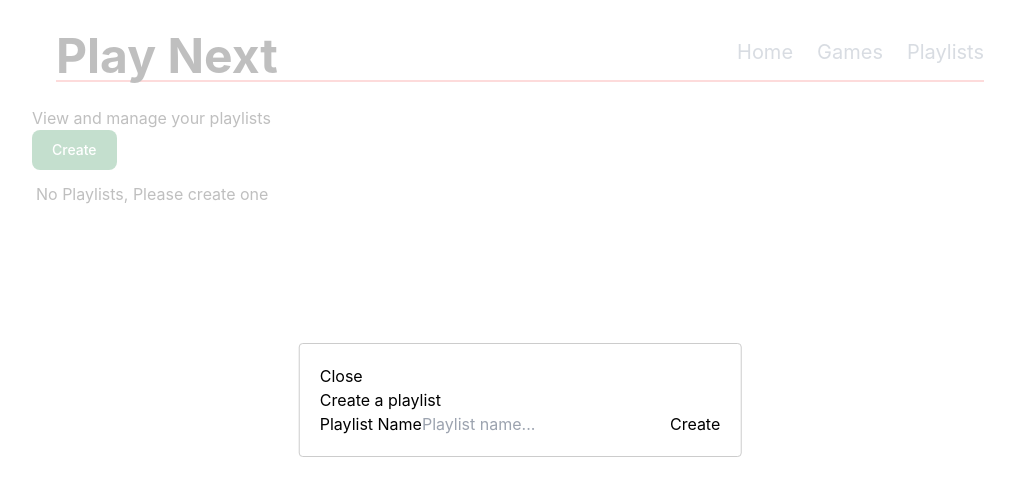
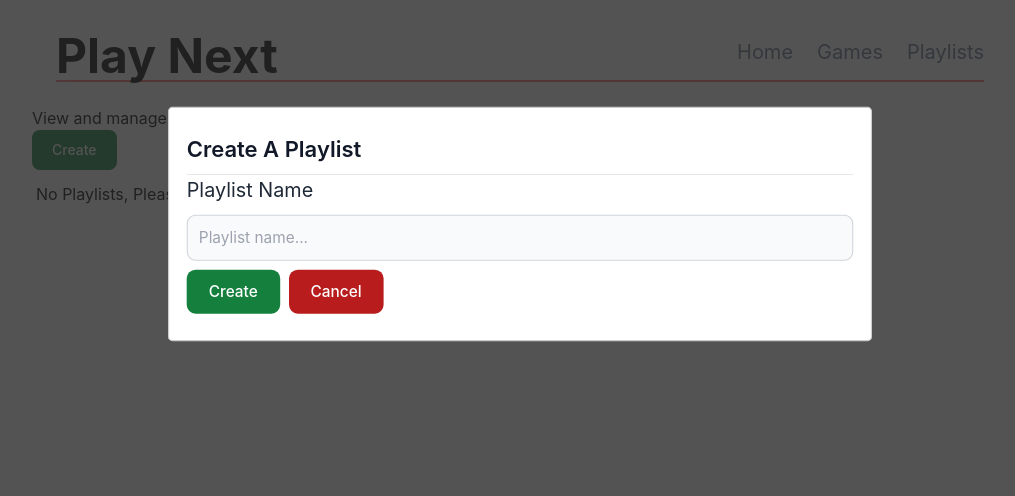
Before and after one commit to tobaojo/PlayNext, a React (Vite) app: page /playlist in a window 1280 px wide. Both pictures are taken after a click on the button "Create". Shown: the top 496 px of the page, without its empty margins (120-1135 px from the left). Built offline with nearby package versions, Linux system fonts and the light colour scheme.

Commit message:
added toasts and cleaned up modals

```diff
--- a/package.json
+++ b/package.json
@@ -19,6 +19,7 @@
     "react-dom": "^18.2.0",
     "react-modal": "^3.16.1",
     "react-router-dom": "^6.23.1",
+    "react-toastify": "^10.0.5",
     "swiper": "^11.1.4",
     "zod": "^3.23.8"
   },
--- a/src/App.tsx
+++ b/src/App.tsx
@@ -1,10 +1,12 @@
 import { Outlet } from 'react-router-dom';
 import Navbar from './components/Navbar';
+import { ToastContainer } from 'react-toastify';
 
 function App() {
   return (
     <>
       <Navbar />
+      <ToastContainer />
       <Outlet />
     </>
   );
--- /dev/null
+++ b/src/CSS/Modal.css
@@ -0,0 +1,13 @@
+.ReactModal__Overlay {
+  opacity: 0;
+  transition: opacity 300ms ease-in-out, transform 400ms ease-in-out;
+}
+
+.ReactModal__Overlay--after-open {
+  opacity: 1;
+  transform: scale(1.1);
+}
+
+.ReactModal__Overlay--before-close {
+  opacity: 0;
+}
--- a/src/components/CreatePlaylistForm.tsx
+++ b/src/components/CreatePlaylistForm.tsx
@@ -1,17 +1,23 @@
-import { useState, FC } from 'react';
+import { useState, FC, Dispatch, SetStateAction } from 'react';
 import { saveToStorage } from '../api/api';
 import { Playlist } from '../types/types';
+import { toast } from 'react-toastify';
+import 'react-toastify/dist/ReactToastify.css';
 
 type CreatePlaylistFormProps = {
   setPlaylists: React.Dispatch<React.SetStateAction<Playlist[]>>;
-  onClose: () => void;
+  closeModal: Dispatch<SetStateAction<boolean>>;
 };
 
-const CreatePlaylistForm: FC<CreatePlaylistFormProps> = ({ setPlaylists, onClose }) => {
+const CreatePlaylistForm: FC<CreatePlaylistFormProps> = ({ setPlaylists, closeModal }) => {
   const [playlistName, setPlaylistName] = useState('');
 
   const handleSubmit = (e: React.FormEvent<HTMLFormElement>) => {
     e.preventDefault();
+    if (!playlistName || playlistName.trim() === '') {
+      toast.warn('Please name playlist', { autoClose: 1500 });
+      return;
+    }
     const newPlaylist: Playlist = {
       id: Math.floor(Math.random() * 10000),
       name: playlistName,
@@ -25,23 +31,43 @@ const CreatePlaylistForm: FC<CreatePlaylistFormProps> = ({ setPlaylists, onClose
     });
 
     setPlaylistName('');
-    onClose();
+    toast.success('Playlist created', { autoClose: 1000 });
+    closeModal(false);
   };
 
   return (
+    <>
+      <div className='relative p-4'>
+        <div className='flex items-center justify-between py-3 md:py-2 border-b rounded-t dark:border-gray-700'>
+          <h2 className='text-xl font-semibold text-gray-900 dark:text-white'>Create A Playlist</h2>
+        </div>
         <form onSubmit={handleSubmit}>
-      <h2>Create a playlist</h2>
-      <label htmlFor='name'>
+          <label htmlFor='name' className='text-lg text-gray-800 dark:text-white my-2'>
             Playlist Name
             <input
               type='text'
               onChange={(e) => setPlaylistName(e.target.value)}
               placeholder='Playlist name...'
               value={playlistName}
+              className='my-2 bg-gray-50 border border-gray-300 text-gray-900 text-sm rounded-lg focus:ring-blue-500 focus:border-blue-500 block w-full p-2.5 dark:bg-gray-700 dark:border-gray-600 dark:placeholder-gray-400 dark:text-white dark:focus:ring-blue-500 dark:focus:border-blue-500'
             />
           </label>
-      <button type='submit'>Create</button>
+          <button
+            type='submit'
+            className='focus:outline-none text-white bg-green-700 hover:bg-green-800 focus:ring-4 focus:ring-green-300 font-medium rounded-lg text-sm px-5 py-2.5 me-2 mb-2 dark:bg-green-600 dark:hover:bg-green-700 dark:focus:ring-green-800'
+          >
+            Create
+          </button>
+          <button
+            type='button'
+            className='focus:outline-none text-white bg-red-700 hover:bg-red-800 focus:ring-4 focus:ring-red-300 font-medium rounded-lg text-sm px-5 py-2.5 me-2 mb-2 dark:bg-red-600 dark:hover:bg-red-700 dark:focus:ring-red-900'
+            onClick={() => closeModal(false)}
+          >
+            Cancel
+          </button>
         </form>
+      </div>
+    </>
   );
 };
 
--- /dev/null
+++ b/src/components/DeletePlaylist.tsx
@@ -0,0 +1,38 @@
+import { FC, Dispatch, SetStateAction } from 'react';
+import { type Playlist } from '../types/types';
+
+type DeletePlaylistProps = {
+  playlist: Playlist;
+  deletePlaylist: (playlist: Playlist) => void;
+  closeModal: Dispatch<SetStateAction<boolean>>;
+};
+
+const DeletePlaylist: FC<DeletePlaylistProps> = ({ playlist, deletePlaylist, closeModal }) => {
+  return (
+    <div className='relative p-4'>
+      <div className='flex items-center justify-between py-3 md:py-2 border-b rounded-t dark:border-gray-700'>
+        <h3 className='text-xl font-semibold text-gray-900 dark:text-white'>Delete Playlist?</h3>
+      </div>
+      <p className='text-lg text-gray-800 dark:text-white m-2'>
+        Are you sure you want to delete this playlist?
+      </p>
+      <button
+        className='focus:outline-none text-white bg-red-700 hover:bg-red-800 focus:ring-4 focus:ring-red-300 font-medium rounded-lg text-sm px-5 py-2.5 me-2 mb-2 dark:bg-red-600 dark:hover:bg-red-700 dark:focus:ring-red-900'
+        onClick={() => {
+          closeModal(false);
+          deletePlaylist(playlist);
+        }}
+      >
+        Delete
+      </button>
+      <button
+        className='text-red-700 hover:text-white border border-red-700 hover:bg-red-800 focus:ring-4 focus:outline-none focus:ring-red-300 font-medium rounded-lg text-sm px-5 py-2.5 text-center me-2 mb-2 dark:border-red-500 dark:text-red-500 dark:hover:text-white dark:hover:bg-red-600 dark:focus:ring-red-900'
+        onClick={() => closeModal(false)}
+      >
+        Cancel
+      </button>
+    </div>
+  );
+};
+
+export default DeletePlaylist;
--- a/src/components/GameToAdd.tsx
+++ b/src/components/GameToAdd.tsx
@@ -1,6 +1,7 @@
 import { checkPlaylistInStorage, saveToStorage } from '../api/api';
 import { useState, FC, Dispatch, SetStateAction } from 'react';
 import { Game, Playlist } from '../types/types';
+import { toast } from 'react-toastify';
 
 type GameToAddProps = {
   game: Game;
@@ -13,12 +14,12 @@ const GameToAdd: FC<GameToAddProps> = ({ game, closeModal }) => {
 
   const addToPlaylist = (game: Game) => {
     if (!selectedPlaylist) {
-      console.log('please select a playlist');
+      toast.warn('Please select a playlist', { autoClose: 1500 });
       return;
     }
 
     if (selectedPlaylist.data.some((item) => item.title === game.title)) {
-      console.log('game already in playlist');
+      toast.error(`${game.title} already in ${selectedPlaylist.name}`, { autoClose: 1500 });
       return;
     }
     const updatedData = [...selectedPlaylist.data, game];
@@ -32,6 +33,7 @@ const GameToAdd: FC<GameToAddProps> = ({ game, closeModal }) => {
       saveToStorage(updatedPlaylists);
       return updatedPlaylists;
     });
+    toast.success(`${game.title} added to ${updatedPlaylist.name}`, { autoClose: 1000 });
     closeModal(false);
   };
 
@@ -41,10 +43,22 @@ const GameToAdd: FC<GameToAddProps> = ({ game, closeModal }) => {
   };
 
   return (
-    <div>
-      <h5>{game && game.title}</h5>
-      <h3>Add to playlist</h3>
-      <select name='playlists' id='' onChange={handleChange} value={selectedPlaylist?.name || ''}>
+    <div className='relative p-4 '>
+      <div className='flex items-center justify-between py-3 md:py-2 border-b rounded-t dark:border-gray-700'>
+        <h3 className='text-xl font-semibold text-gray-900 dark:text-white'>
+          {game && game.title}
+        </h3>
+      </div>
+      <p className='text-lg text-gray-800 dark:text-white m-2'>
+        Add <span className='text-red-600'>{game && game.title}</span> to a playlist:
+      </p>
+      <select
+        className='my-2 bg-gray-50 border border-gray-300 text-gray-900 text-sm rounded-lg focus:ring-blue-500 focus:border-blue-500 block w-full p-2.5 dark:bg-gray-700 dark:border-gray-600 dark:placeholder-gray-400 dark:text-white dark:focus:ring-blue-500 dark:focus:border-blue-500'
+        name='playlists'
+        id=''
+        onChange={handleChange}
+        value={selectedPlaylist?.name || ''}
+      >
         <option value=''>Select a playlist</option>
         {playlists &&
           playlists.map((playlist) => {
@@ -55,7 +69,18 @@ const GameToAdd: FC<GameToAddProps> = ({ game, closeModal }) => {
             );
           })}
       </select>
-      <button onClick={() => addToPlaylist(game)}>Add</button>
+      <button
+        className='focus:outline-none text-white bg-green-700 hover:bg-green-800 focus:ring-4 focus:ring-green-300 font-medium rounded-lg text-sm px-5 py-2.5 me-2 mb-2 dark:bg-green-600 dark:hover:bg-green-700 dark:focus:ring-green-800'
+        onClick={() => addToPlaylist(game)}
+      >
+        Add
+      </button>
+      <button
+        className='focus:outline-none text-white bg-red-700 hover:bg-red-800 focus:ring-4 focus:ring-red-300 font-medium rounded-lg text-sm px-5 py-2.5 me-2 mb-2 dark:bg-red-600 dark:hover:bg-red-700 dark:focus:ring-red-900'
+        onClick={() => closeModal(false)}
+      >
+        Cancel
+      </button>
     </div>
   );
 };
--- a/src/components/Modal.tsx
+++ b/src/components/Modal.tsx
@@ -1,5 +1,6 @@
 import { Dispatch, FC, ReactNode, SetStateAction } from 'react';
 import Modal from 'react-modal';
+import '../CSS/Modal.css';
 
 type ModalElementProps = {
   setModalIsOpen: Dispatch<SetStateAction<boolean>>;
@@ -10,12 +11,27 @@ type ModalElementProps = {
 const ModalElement: FC<ModalElementProps> = ({ setModalIsOpen, modalIsOpen, children }) => {
   const customStyles = {
     content: {
-      top: '50%',
+      top: '30%',
       left: '50%',
       right: 'auto',
       bottom: 'auto',
-      marginRight: '-50%',
+      margin: 'auto',
       transform: 'translate(-50%, -50%)',
+      border: '1px solid #ccc',
+      width: '50%',
+      background: '#fff',
+      overflow: 'auto',
+      borderRadius: '4px',
+      outline: 'none',
+      padding: '0',
+    },
+    overlay: {
+      position: 'fixed',
+      top: 0,
+      left: 0,
+      right: 0,
+      bottom: 0,
+      backgroundColor: 'rgba(40, 40, 40, 0.80)',
     },
   };
 
@@ -23,7 +39,12 @@ const ModalElement: FC<ModalElementProps> = ({ setModalIsOpen, modalIsOpen, chil
 
   return (
     <>
-      <Modal isOpen={modalIsOpen} onRequestClose={closeModal} style={customStyles}>
+      <Modal
+        isOpen={modalIsOpen}
+        onRequestClose={closeModal}
+        style={customStyles}
+        closeTimeoutMS={2000}
+      >
         {children}
       </Modal>
     </>
--- a/src/routes/Playlists.tsx
+++ b/src/routes/Playlists.tsx
@@ -1,6 +1,7 @@
 import ModalElement from '../components/Modal';
 import CreatePlaylistForm from '../components/CreatePlaylistForm';
 import PlaylistCard from '../components/PlaylistCard';
+import DeletePlaylist from '../components/DeletePlaylist';
 import { checkPlaylistInStorage, saveToStorage } from '../api/api';
 import { useState } from 'react';
 import { Playlist } from '../types/types';
@@ -8,10 +9,30 @@ import { Playlist } from '../types/types';
 const Playlists = () => {
   const [modalIsOpen, setModalIsOpen] = useState(false);
   const [playlists, setPlaylists] = useState<Playlist[]>(checkPlaylistInStorage());
+  const [delelteModal, setDeleteModal] = useState(false);
+  const [playlistToDelete, setPlaylistToDelete] = useState<Playlist | null>(null);
 
   const openModal = () => setModalIsOpen(true);
 
   const closeModal = () => setModalIsOpen(false);
+
+  const openDeleteModal = (playlist: Playlist) => {
+    setPlaylistToDelete(playlist);
+    setDeleteModal(true);
+  };
+
+  const closeDeleteModal = () => {
+    setPlaylistToDelete(null);
+    setDeleteModal(false);
+  };
+
+  const checkAndDeletePlaylist = (playlist: Playlist) => {
+    if (playlist.data.length > 0) {
+      openDeleteModal(playlist);
+      return;
+    }
+    deletePlaylist(playlist);
+  };
 
   const deletePlaylist = (deletedPlaylist: Playlist) => {
     const filteredPlaylist = playlists.filter((playlist) => playlist.id !== deletedPlaylist.id);
@@ -32,18 +53,28 @@ const Playlists = () => {
         {playlists.length > 0 ? (
           playlists.map((playlist) => {
             return (
-              <PlaylistCard key={playlist.id} playlist={playlist} deletePlaylist={deletePlaylist} />
+              <PlaylistCard
+                key={playlist.id}
+                playlist={playlist}
+                deletePlaylist={checkAndDeletePlaylist}
+              />
             );
           })
         ) : (
           <p>No Playlists, Please create one</p>
         )}
       </div>
+      {delelteModal && playlistToDelete && (
+        <ModalElement setModalIsOpen={setDeleteModal} modalIsOpen={delelteModal}>
+          <DeletePlaylist
+            deletePlaylist={deletePlaylist}
+            playlist={playlistToDelete}
+            closeModal={closeDeleteModal}
+          />
+        </ModalElement>
+      )}
       <ModalElement setModalIsOpen={setModalIsOpen} modalIsOpen={modalIsOpen}>
-        <div>
-          <button onClick={closeModal}>Close</button>
-          <CreatePlaylistForm setPlaylists={setPlaylists} onClose={closeModal} />
-        </div>
+        <CreatePlaylistForm setPlaylists={setPlaylists} closeModal={closeModal} />
       </ModalElement>
     </div>
   );
```
Also changed, not shown: src/components/Gamecard.tsx (+8 -6 lines), 1 other file (tests, documents, lock files or other folders). Lines whose indentation alone changed are shown as unchanged.
